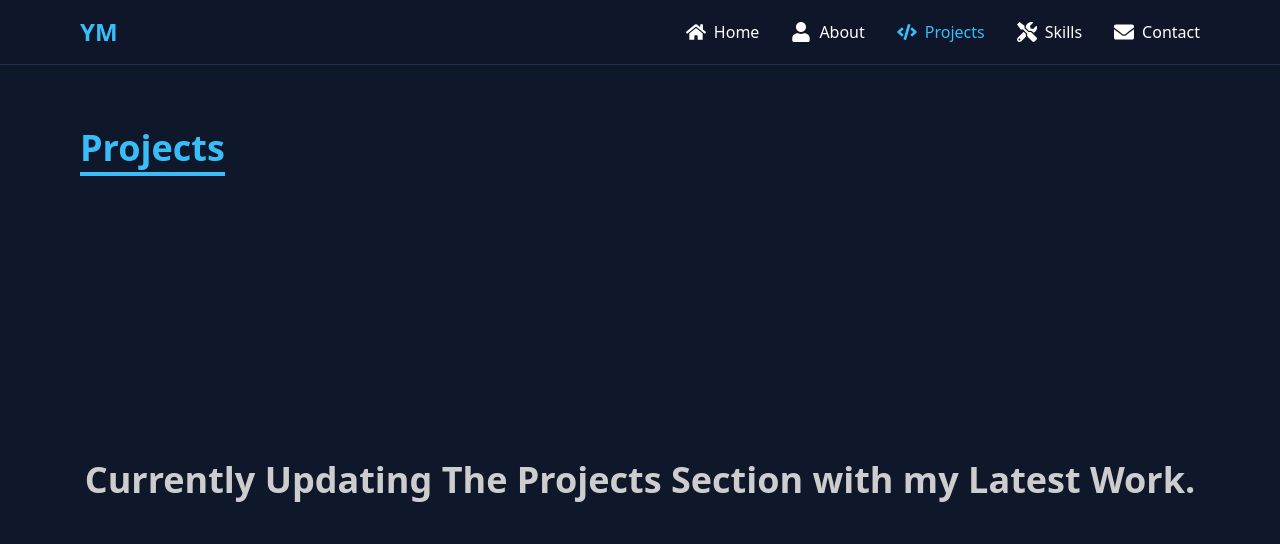
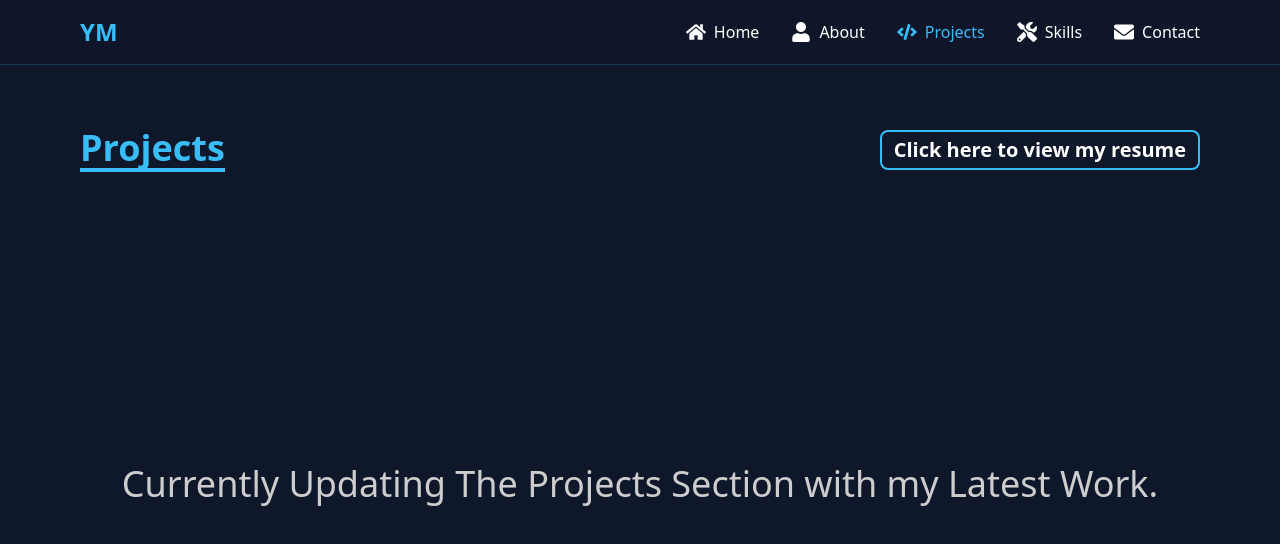
Before and after one commit to mdyasir1/portfolio, a React (Vite) app: page /projects in a window 1280 px wide. Shown: the top 544 px of the page. Built offline with nearby package versions, Linux system fonts and the light colour scheme.

Commit message:
added resume

```diff
--- a/src/components/About.tsx
+++ b/src/components/About.tsx
@@ -1,17 +1,19 @@
 import React from "react";
 import { motion } from "framer-motion";
+import Resume from "./Resume";
 
 const About: React.FC = () => {
   return (
     <div style={{ backgroundColor: "#0f172a" }} className="w-full min-h-screen">
       <div className="max-w-6xl mx-auto px-4 py-16">
-        <div className="pb-8">
+        <div className="pb-8 flex justify-between items-center gap-8">
           <h2
             style={{ color: "#38bdf8", borderBottom: "4px solid #38bdf8" }}
             className="text-4xl font-bold inline"
           >
             About Me
           </h2>
+          <Resume />
         </div>
 
         <div className="grid gap-8 text-white">
--- a/src/components/Projects.tsx
+++ b/src/components/Projects.tsx
@@ -1,6 +1,7 @@
 import React from "react";
 import { motion } from "framer-motion";
 import { Project } from "../types/types";
+import Resume from "./Resume";
 
 const Projects: React.FC = () => {
   const projects: Project[] = [
@@ -24,18 +25,19 @@ const Projects: React.FC = () => {
   return (
     <div style={{ backgroundColor: "#0f172a" }} className="w-full min-h-screen">
       <div className="max-w-6xl mx-auto px-4 py-16">
-        <div className="pb-8">
+        <div className="pb-8 flex justify-between items-center gap-8">
           <h2
             style={{ color: "#38bdf8", borderBottom: "4px solid #38bdf8" }}
             className="text-4xl font-bold inline"
           >
             Projects
           </h2>
+          <Resume />
         </div>
         <div className="flex items-center justify-center h-[70vh]">
           <h3
             style={{ color: "rgb(205, 205, 205)" }}
-            className="text-4xl font-bold text-center"
+            className="text-4xl font-normal text-center"
           >
             Currently Updating The Projects Section with my Latest Work.
           </h3>
--- /dev/null
+++ b/src/components/Resume.tsx
@@ -0,0 +1,13 @@
+import React from "react";
+function Resume() {
+  return (
+    <a
+      href="/resume.pdf"
+      style={{ color: "white" }}
+      className="text-xl font-semibold inline border-[#38bdf8] border-2 px-3 py-1 rounded-lg"
+    >
+      Click here to view my resume
+    </a>
+  );
+}
+export default Resume;
--- a/src/components/Skills.tsx
+++ b/src/components/Skills.tsx
@@ -10,6 +10,7 @@ import {
 } from "react-icons/fa";
 import { SiTailwindcss, SiMysql } from "react-icons/si";
 import { Skill } from "../types/types";
+import Resume from "./Resume";
 
 const Skills: React.FC = () => {
   const skills: Skill[] = [
@@ -29,13 +30,14 @@ const Skills: React.FC = () => {
   return (
     <div style={{ backgroundColor: "#0f172a" }} className="w-full min-h-screen">
       <div className="max-w-6xl mx-auto px-4 py-16">
-        <div className="pb-8">
+        <div className="pb-8 flex justify-between items-center gap-8">
           <h2
             style={{ color: "#38bdf8", borderBottom: "4px solid #38bdf8" }}
             className="text-4xl font-bold inline"
           >
             Skills
           </h2>
+          <Resume />
         </div>
 
         <div className="grid grid-cols-2 md:grid-cols-3 lg:grid-cols-4 gap-12">
```
Also changed, not shown: 1 other file (tests, documents, lock files or other folders).
